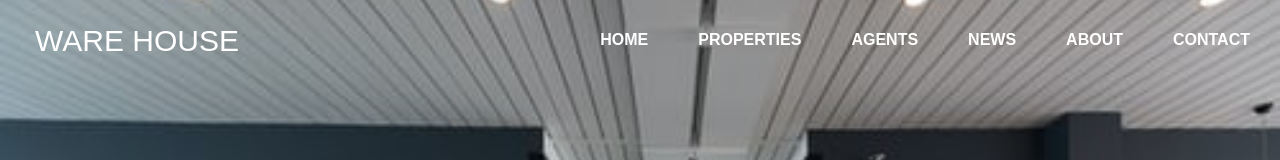
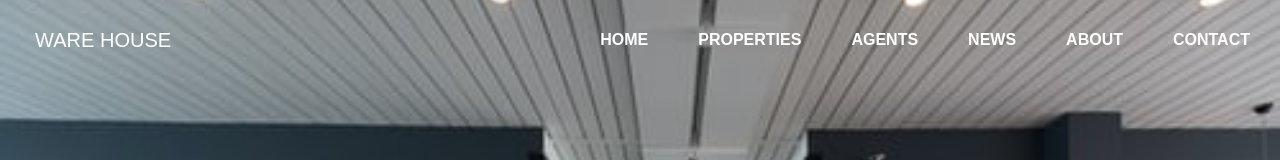
Before and after one commit to JanviPangoriya/Practical-Assignment, a plain HTML site: page index.html in a window 1280 px wide. Shown: the top 160 px of the page. Drawn offline with nearby package versions, Linux system fonts and the light colour scheme.

Commit message:
Update index.html

```diff
--- a/index.html
+++ b/index.html
@@ -124,7 +124,7 @@ background-position: center;
     <header>
         <div class="container">
             <nav class="navbar fixed-top navbar-expand-lg navbar-light" style="background-color:transparent; height:80px;">
-                <a class="navbar-brand" href="#" style="color: white;font-weight: normal;font-size: 30px;font-family: Arial, Helvetica, sans-serif; margin-left: 10px; margin-left: 35px; letter-spacing: .02px;word-spacing: 0.01px;">Ware House</a>
+                <a class="navbar-brand" href="#" style="color: white;font-weight: normal;font-size: 20px;font-family: Arial, Helvetica, sans-serif; margin-left: 10px; margin-left: 35px; letter-spacing: .02px;word-spacing: 0.01px;">Ware House</a>
                 <button class="navbar-toggler" type="button" data-toggle="collapse" data-target="#navbarSupportedContent" aria-controls="navbarSupportedContent" aria-expanded="false" aria-label="Toggle navigation">
                   <span class="navbar-toggler-icon"></span>
                 </button>
@@ -162,3 +162,5 @@ background-position: center;
 		"> Get Started</a>
 </div>
     </section>
+	</body>
+</html>
```
